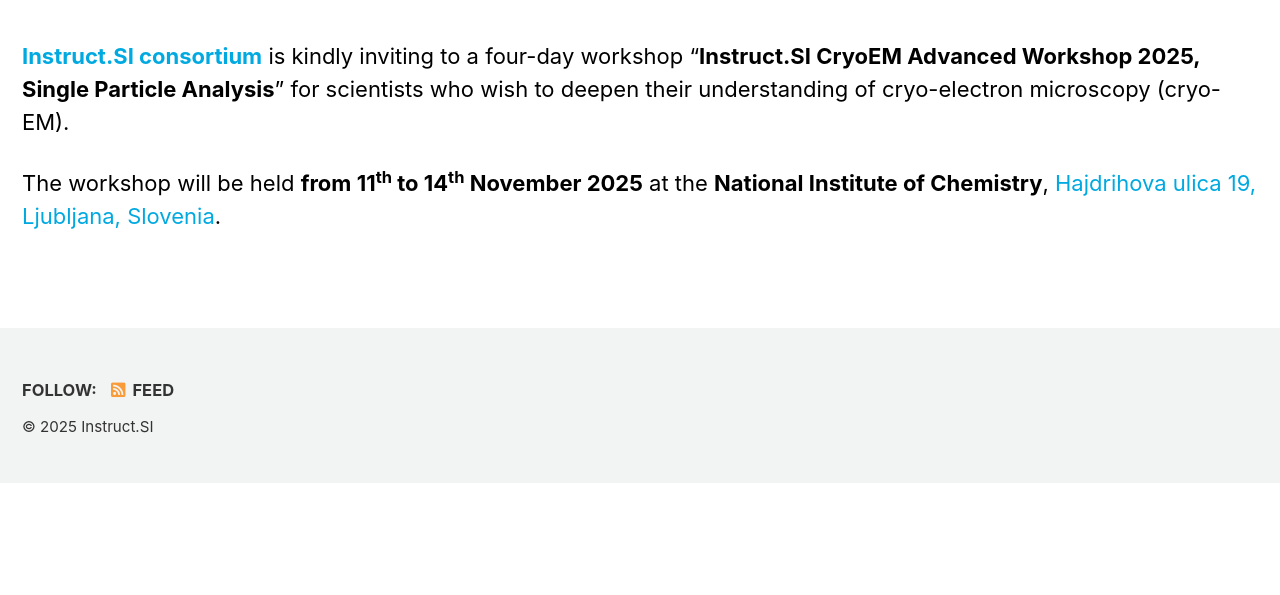
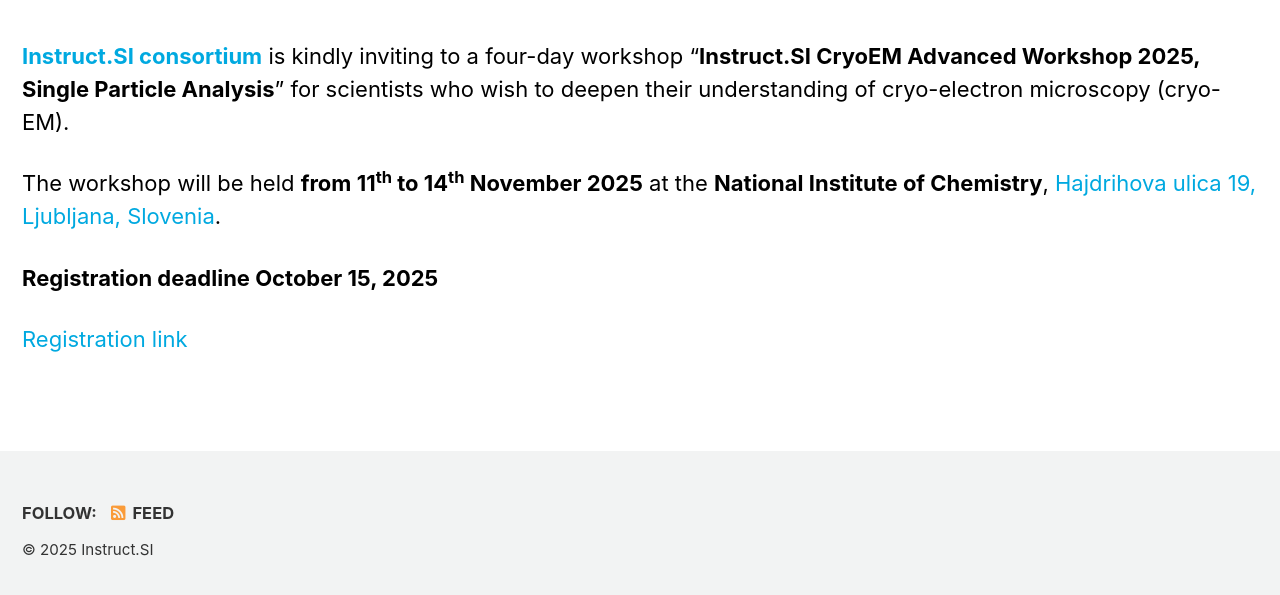
Before and after one commit to InstructSI/instructsi.github.io, a Jekyll site: the page built from _pages/iscem2025.md, in a window 1280 px wide, cut to the strip 594-1200 px from the top of the page. Shown: the top 595 px of the strip. Built offline with Jekyll 4.4.1, drawn with Linux system fonts in a browser that asks for light colours; cached includes are drawn as plain includes; before the commit the page ends 1077 px from its top, so only the background shows below that.

Commit message:
Changed opacity  and added registration link

```diff
--- a/_pages/iscem2025.md
+++ b/_pages/iscem2025.md
@@ -29,3 +29,8 @@
 **[Instruct.SI consortium](https://instruct-eric.si)** is kindly inviting to a four-day workshop "**Instruct.SI CryoEM Advanced Workshop 2025, Single Particle Analysis**" for scientists who wish to deepen their understanding of cryo-electron microscopy (cryo-EM).
 
 The workshop will be held **from 11<sup>th</sup> to 14<sup>th</sup> November 2025** at the **National Institute of Chemistry**, [Hajdrihova ulica 19, Ljubljana, Slovenia](https://www.openstreetmap.org/?mlat=46.042711&mlon=14.493613#map=19/46.042711/14.493613).
+
+
+**Registration deadline October 15, 2025**
+
+[Registration link](https://forms.gle/PH1qoqnZgxERL1gf9)
```
Also changed, not shown: other parts of _pages/iscem2025.md (+1 -1 lines).
